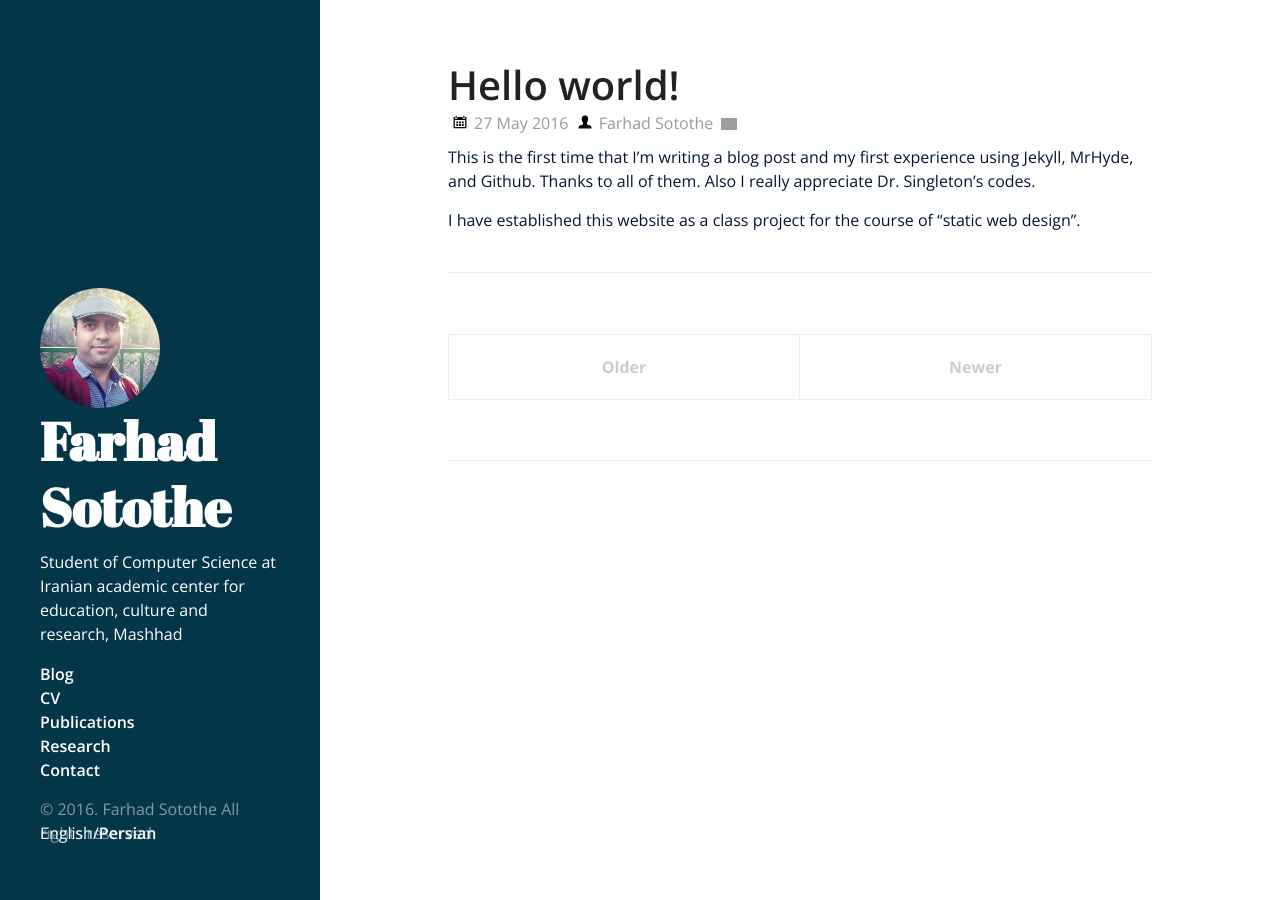
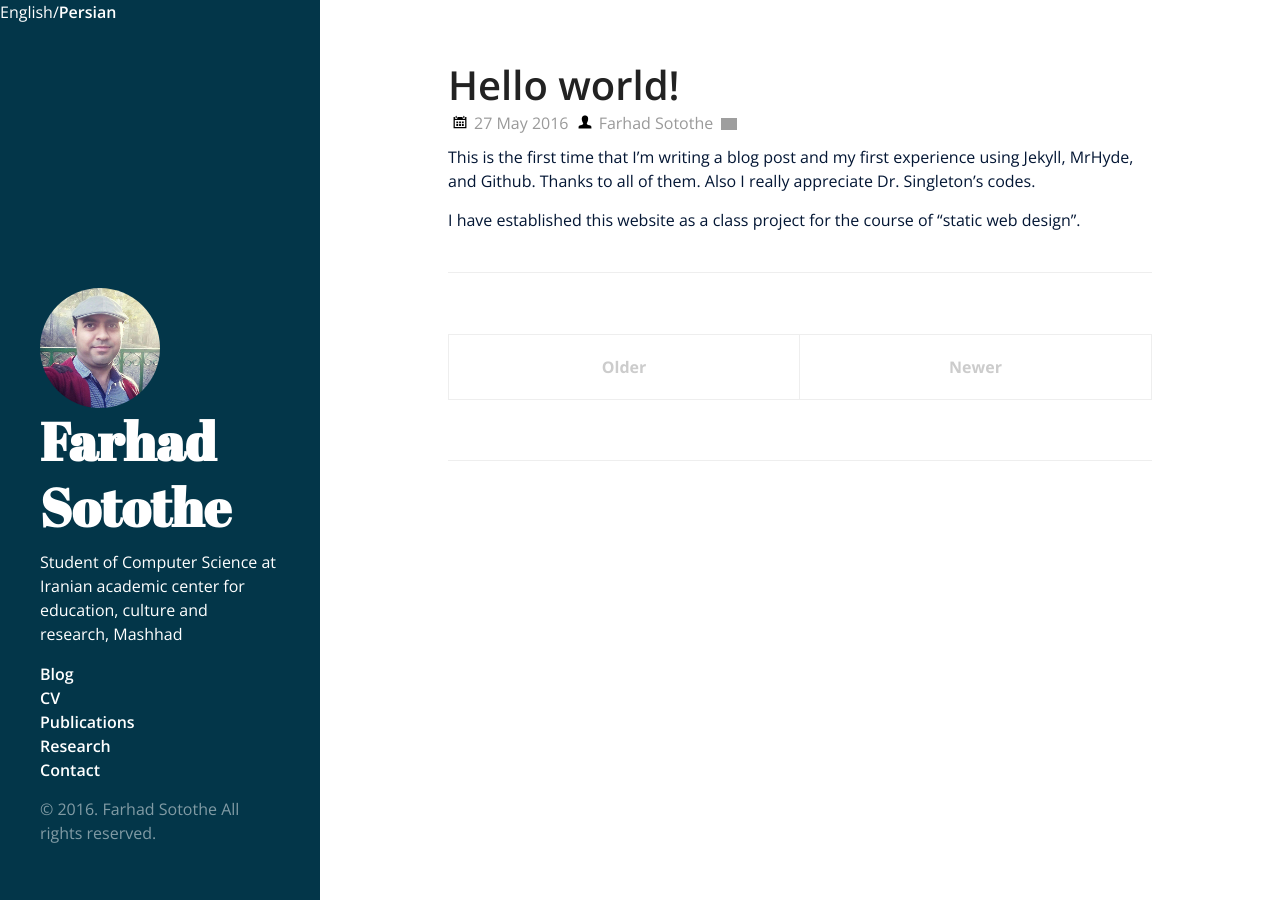
Before and after one commit to sotothe/sotothe.github.io, a Jekyll site: the page built from index.html, in a window 1280 px wide. Built offline with Jekyll 4.4.1, drawn with Linux system fonts in a browser that asks for light colours; nearby versions of some CDN libraries; the list of posts is cut into pages by our own code; comment, search, counter and statistics services are not loaded; grey boxes are pictures that could not be loaded.

Commit message:
Update default.html

```diff
--- a/_layouts/default.html
+++ b/_layouts/default.html
@@ -6,7 +6,7 @@
   <body class="theme-base-alex">
 
      <header class="masthead">
-	<div class="masthead-inner">
+	<div class="masthead-lang">
 	   <p>English/<a href="/Fa/">Persian</a></p>
 	</div>
 
```
